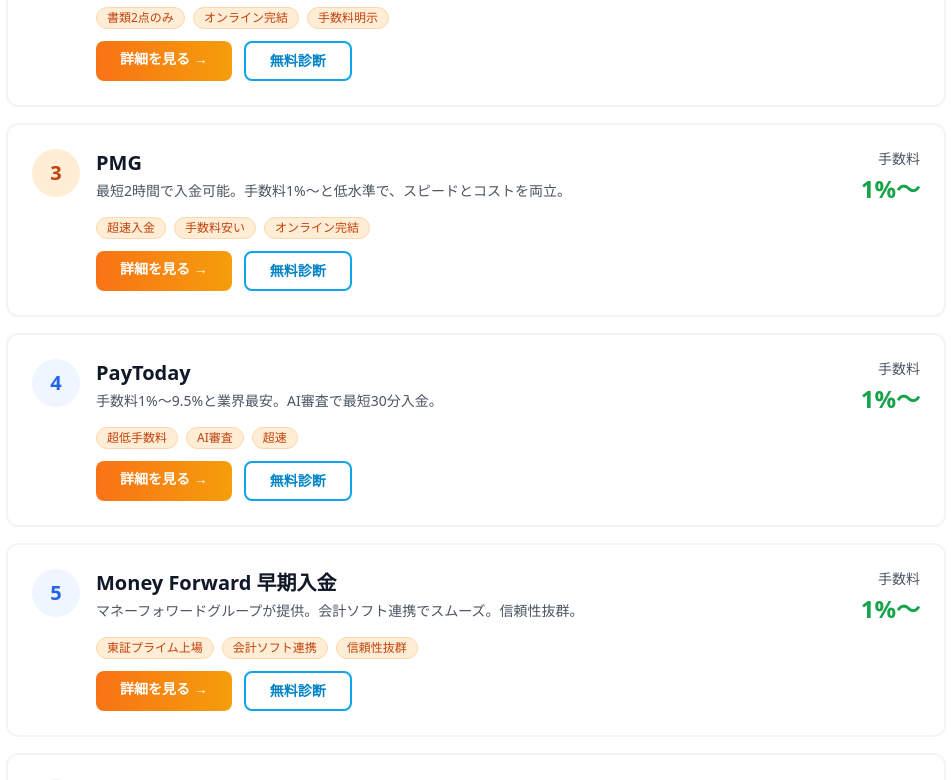
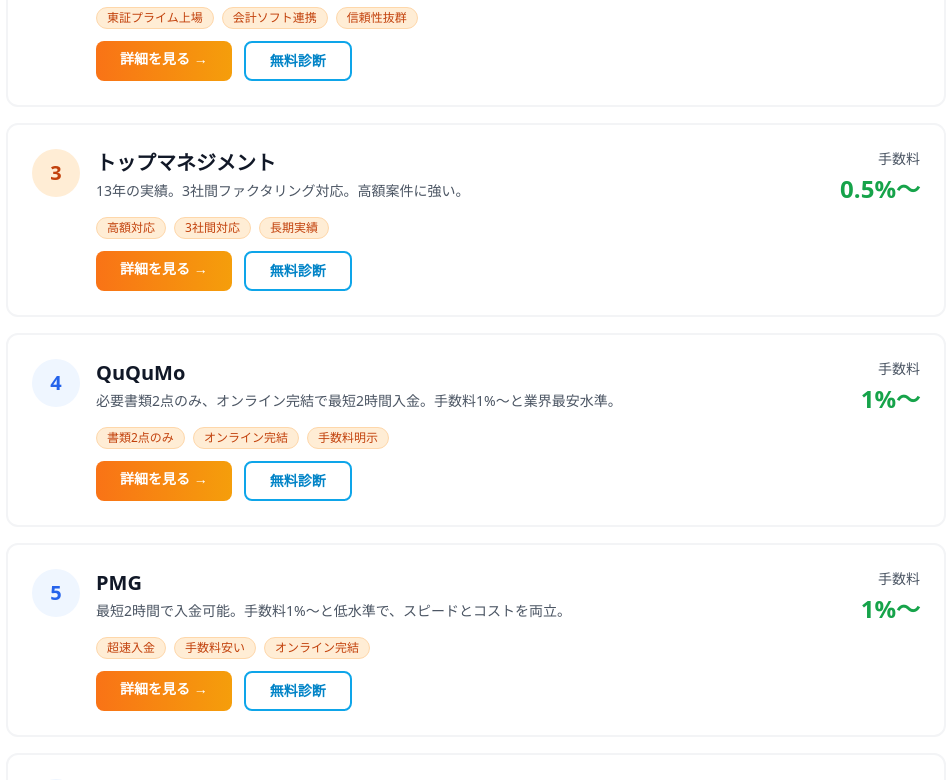
Before and after one commit to webmaster0818/corp-factoring, a Next.js app: page /fees in a window 1280 px wide. Shown: the part 1900-2680 px from the top of the page, without its empty margins (164-1115 px from the left). Built offline with nearby package versions, Linux system fonts and the light colour scheme.

Commit message:
corp-factoring残作業: 15社手数料を公式一次確認で是正+example.com偽リンク5社を実URLに(PMG=p-m-g.tokyo/MF=mfkessai/みんな=minnanofactoring等)

```diff
--- a/data/companies.ts
+++ b/data/companies.ts
@@ -57,7 +57,7 @@
     nameKana: "びーとれーでぃんぐ",
     slug: "be-trading",
     rating: 4.8,
-    fees: { min: 2.0, max: 12.0 },
+    fees: { min: 6.4, max: 9.7 },
     speed: "最短2時間",
     minAmount: 0,
     maxAmount: "無制限",
@@ -116,7 +116,7 @@
       address: "東京都豊島区東池袋3-1-1 サンシャイン60 45階"
     },
     requiredDocuments: ["請求書", "通帳"],
-    url: "https://ququmo.com/",
+    url: "https://ququmo.net/",
     category: ["総合", "手数料安い", "即日"]
   },
   {
@@ -218,7 +218,7 @@
       address: "東京都港区赤坂2-14-27 国際新赤坂ビル東館17階"
     },
     requiredDocuments: ["請求書", "通帳", "身分証明書"],
-    url: "https://example.com/pmg",
+    url: "https://p-m-g.tokyo/",
     category: ["即日", "手数料安い"]
   },
   {
@@ -363,7 +363,7 @@
     nameKana: "まねーふぉわーど あーりーぺいめんと",
     slug: "mf-earlypayment",
     rating: 4.3,
-    fees: { min: 1.0, max: 10.0 },
+    fees: { min: 0.5, max: 10.0 },
     speed: "最短2営業日",
     minAmount: 0,
     maxAmount: "無制限",
@@ -388,7 +388,7 @@
       address: "東京都港区芝浦3-1-21 msb Tamachi 田町ステーションタワーS 21階"
     },
     requiredDocuments: ["請求書", "通帳"],
-    url: "https://example.com/mf-earlypayment",
+    url: "https://mfkessai.co.jp/fast-receivables/top",
     category: ["信頼性", "手数料安い"]
   },
   {
@@ -397,7 +397,7 @@
     nameKana: "とっぷまねじめんと",
     slug: "top-management",
     rating: 4.2,
-    fees: { min: 3.5, max: 12.5 },
+    fees: { min: 0.5, max: 12.5 },
     speed: "最短即日",
     minAmount: 300000,
     maxAmount: "3億円",
@@ -490,7 +490,7 @@
       address: "東京都台東区東上野3-5-9 本池田第一ビル4階"
     },
     requiredDocuments: ["請求書", "通帳", "身分証明書"],
-    url: "https://ennavi.tokyo/",
+    url: "https://ennavi-factoring.net/",
     category: ["即日", "24時間"]
   },
   {
@@ -558,7 +558,7 @@
       address: "東京都中央区銀座7-13-6 サガミビル2階"
     },
     requiredDocuments: ["請求書", "通帳", "身分証明書"],
-    url: "https://example.com/minna-factoring",
+    url: "https://minnanofactoring.net/",
     category: ["個人事業主", "即日"]
   }
 ];
```
